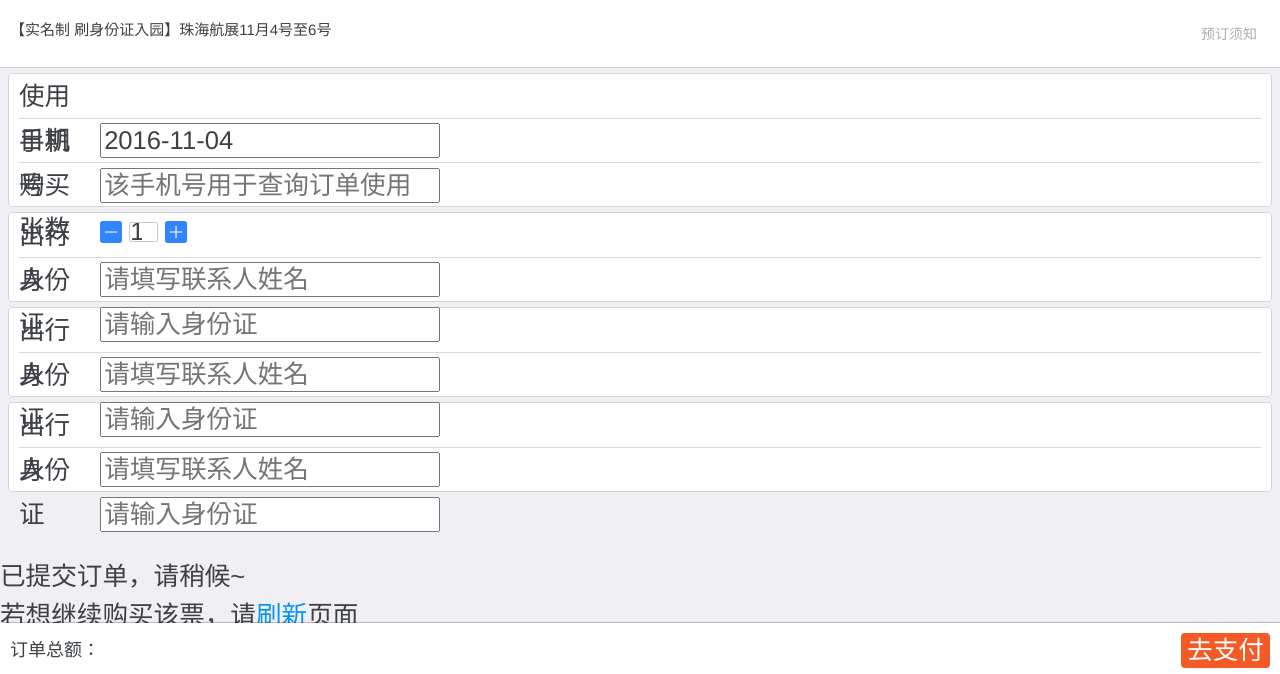
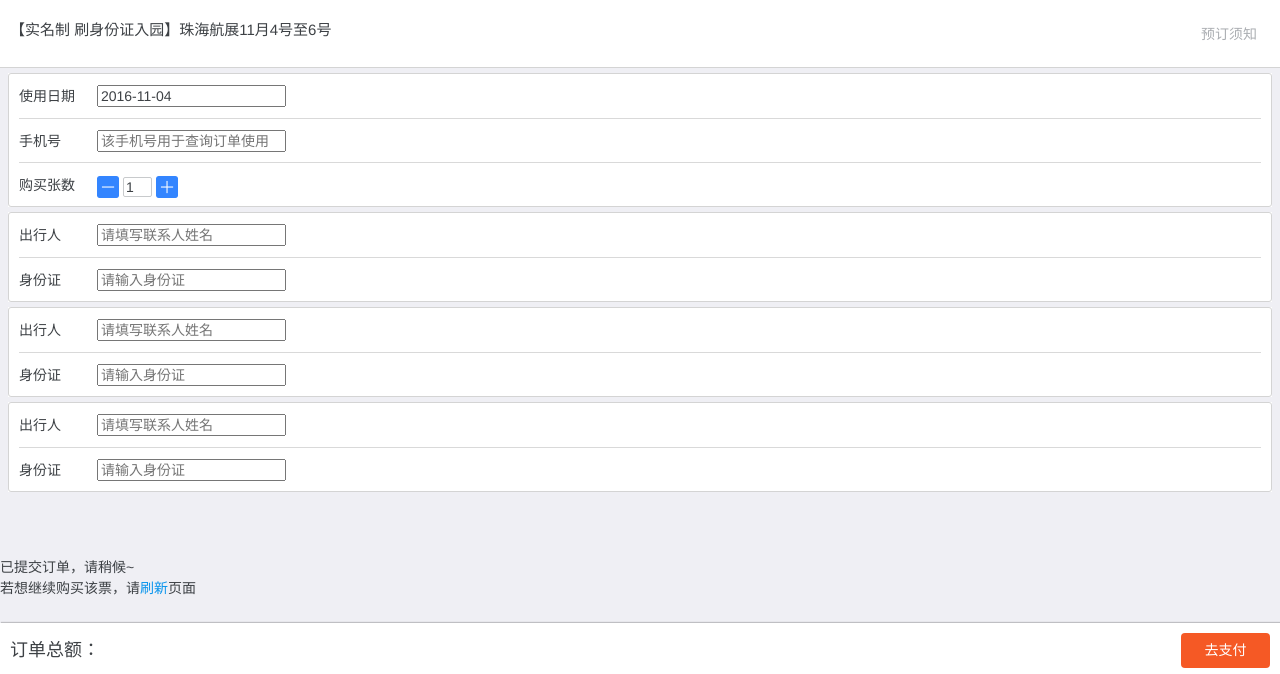
Before and after one commit to qilabi/airshow, a plain HTML site: page airshowh5/src/OrderFill.html in a window 1280 px wide. Shown: the part 59-733 px from the top of the page. Drawn offline with Linux system fonts and the light colour scheme; a web font is replaced by a local one.

Commit message:
airshow.css

```diff
--- a/airshowh5/src/styles/airshow.css
+++ b/airshowh5/src/styles/airshow.css
@@ -475,6 +475,9 @@ img {
     vertical-align: middle;
     padding: 0 5px 0 0;
 }
+.order-infor{
+    font-size: 14px;
+}
 .order-infor .bd {
     padding: 0 0 60px;
 }
```
